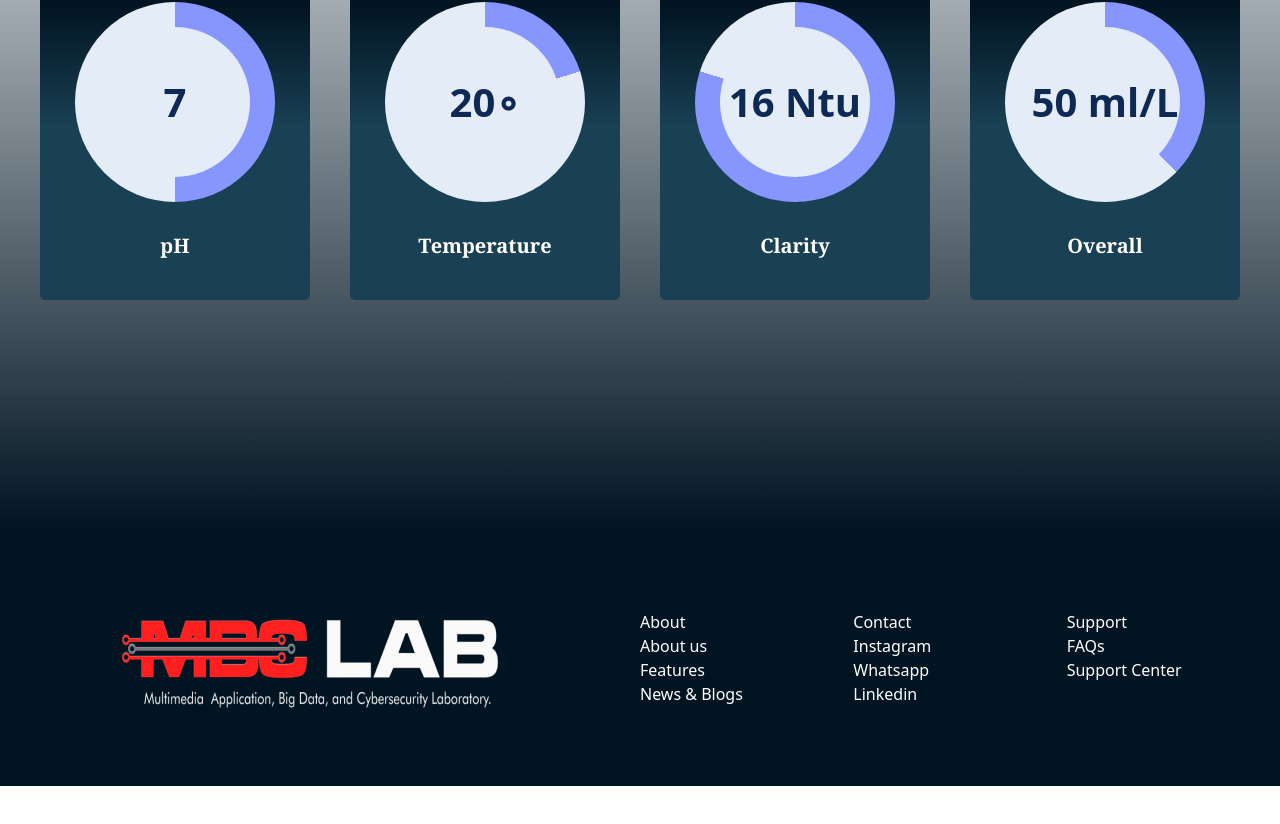
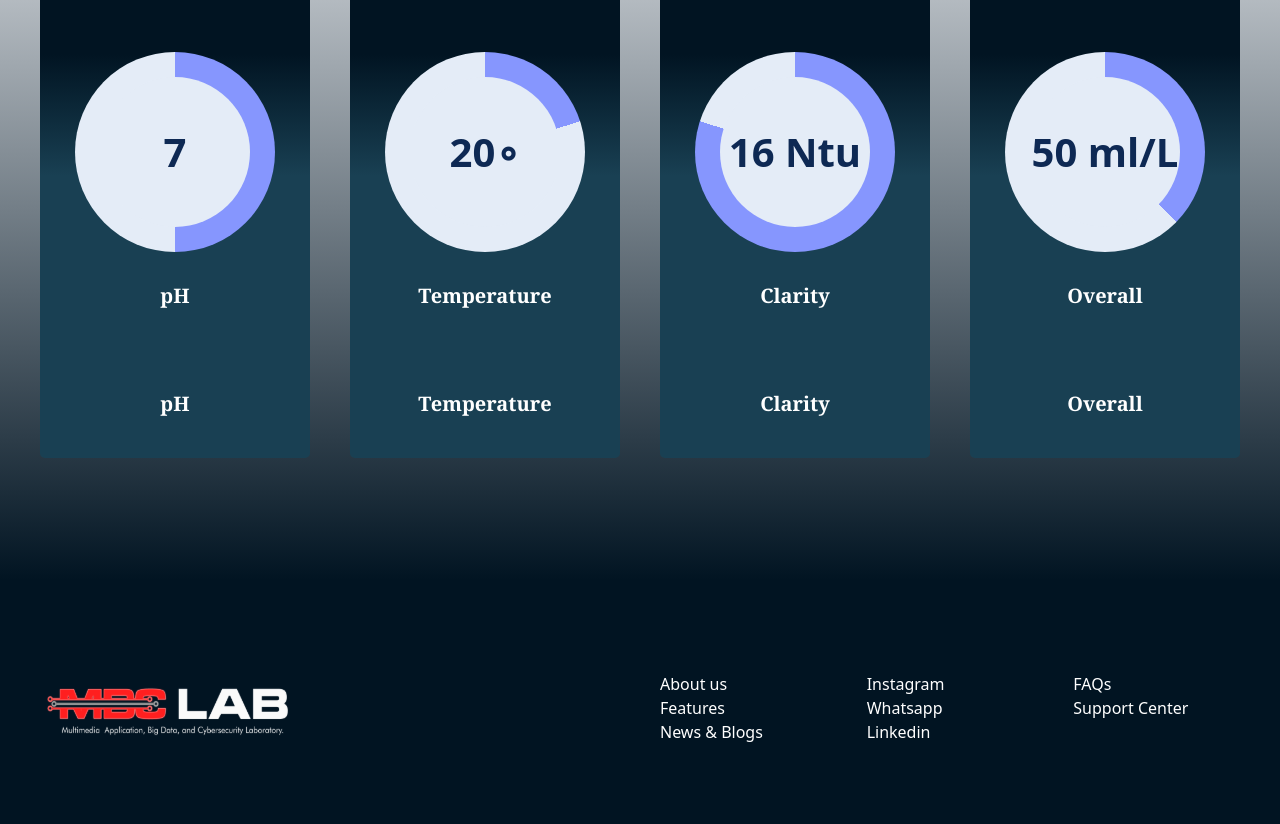
Before and after one commit to mbcLab/My_I-Pond, a Next.js app in the folder Website and Mobile app/website/: page / in a window 1280 px wide. Shown: the part 1188-2012 px from the top of the page. Before the commit the page ends 1974 px from the top, so only its background shows below. Built offline with nearby package versions, Linux system fonts and the light colour scheme.

Commit message:
Changing to app structured next.js

```diff
--- a/Website and Mobile app/website/src/app/daily/page.js
+++ b/Website and Mobile app/website/src/app/daily/page.js
@@ -1,29 +1,18 @@
-import { dataRef } from "@/utils/firebase";
-import {
-  orderByChild,
-  limitToLast,
-  onValue,
-  get,
-  child,
-} from "firebase/database";
+import PH from "@/components/ph";
 
 export default async function page() {
-  // const date = new Date();
-  // const ref = dataRef;
-  // const query = limitToLast(5);
-  // console.log("reading database");
-  // const fetchedData = await get(child(query));
-  // console.log(fetchedData ? fetchedData.val() : "for fuck sake");
-
-  // const res = await fetch(
-  //   `https://backend-nine-rho.vercel.app/predict/6.00/26.00/0`
-  // );
-  // const data = await res.json();
-  // console.log(date);
-
   return (
-    <main className="grid grid-cols-2 pt-10 h-screen items-center">
-      <div className="">Some new component i guess</div>
+    <main>
+      <div className="w-screen text-center">
+        <h1 className="font-serif font-semibold text-4xl">Daily</h1>
+      </div>
+      {/* PH Section */}
+      <section className="grid grid-cols-2 h-screen items-center">
+        <div>
+          <div>
+            <PH data="daily" />
+          </div>
+        </div>
         <div className="mr-10">
           <h1
             className="text-6xl mb-5 font-serif"
@@ -41,14 +30,15 @@ export default async function page() {
           </div>
           <p className="text-xl">
             "Penghujung" atau "pH" adalah sebuah singkatan untuk "potensi
-          hidrogen". Ini adalah ukuran yang digunakan untuk menentukan keasaman
-          atau kebasaan suatu larutan. Skala pH berkisar dari 0 hingga 14,
-          dimana 7 dianggap netral. Nilai pH dibawah 7 menunjukan sifat
-          keasaman, sedangkan nilai pH diatas 7 menunjukan sifat kebasaan.
-          Semakin rendah nilai pH, semakin asam larutan tersebut, dan semakin
-          tinggi nilai pH, semakin basa larutan tersebut.
+            hidrogen". Ini adalah ukuran yang digunakan untuk menentukan
+            keasaman atau kebasaan suatu larutan. Skala pH berkisar dari 0
+            hingga 14, dimana 7 dianggap netral. Nilai pH dibawah 7 menunjukan
+            sifat keasaman, sedangkan nilai pH diatas 7 menunjukan sifat
+            kebasaan. Semakin rendah nilai pH, semakin asam larutan tersebut,
+            dan semakin tinggi nilai pH, semakin basa larutan tersebut.
           </p>
         </div>
+      </section>
     </main>
   );
 }
--- a/Website and Mobile app/website/src/app/layout.js
+++ b/Website and Mobile app/website/src/app/layout.js
@@ -1,6 +1,7 @@
 import "@/styles/globals.css";
 import Image from "next/image";
-import logo from "../../public/logo_lab_putih.png";
+import logo from "../../public/images/ipond_logo.svg";
+import logo_mbc from "../../public/images/mbc_logo.svg";
 
 export const metadata = {
   title: "My I-Pond",
@@ -17,13 +18,9 @@ export default function RootLayout({ children }) {
       <html lang="en">
         <body>
           <nav className="grid grid-cols-2 gap-5 justify-center text-center navbar text-white font-mono min-h-10">
-            <div className="items-center m-3 ml-10 col-start-1">
+            <div className="col-start-1 h-32 ml-10 max-w-fit">
               <a href="/">
-                <Image
-                  src={logo}
-                  alt="MBC Laboratory"
-                  style={{ width: "30%", height: "auto" }}
-                />
+                <Image src={logo} alt="My Ipond" className="mt-3" />
               </a>
             </div>
 
@@ -58,17 +55,17 @@ export default function RootLayout({ children }) {
           {children}
 
           <footer
-            className="h-64 grid grid-cols-2 items-center"
+            className="h-64 grid grid-cols-2 gap-10 items-center"
             style={{ background: "#011422" }}
           >
-            <div className="col-start-1 m-auto">
+            <div className="col-start-1 ml-10">
               <a href="https://www.instagram.com/mbclab/" target="_blank">
-                <Image src={logo} alt="MBC Laboratory" />
+                <Image src={logo_mbc} alt="MBC Laboratory" />
               </a>
             </div>
             <div className="col-span-1 text-white grid grid-cols-3">
               <div className="col-span-1">
-                <h1 style={{ cursor: "default" }}>About</h1>
+                {/* <h1 style={{ cursor: "default" }}>About</h1> */}
                 <a
                   href="/about"
                   style={{ textDecoration: "none", color: "inherit" }}
@@ -89,7 +86,7 @@ export default function RootLayout({ children }) {
                 </a>
               </div>
               <div className="col-span-1">
-                <h1 style={{ cursor: "default" }}>Contact</h1>
+                {/* <h1 style={{ cursor: "default" }}>Contact</h1> */}
                 <a
                   href="https://www.instagram.com/mbclab/"
                   target="_blank"
@@ -101,7 +98,7 @@ export default function RootLayout({ children }) {
                 <p>Linkedin</p>
               </div>
               <div className="col-span-1">
-                <h1 style={{ cursor: "default" }}>Support</h1>
+                {/* <h1 style={{ cursor: "default" }}>Support</h1> */}
                 <p>FAQs</p>
                 <p>Support Center</p>
               </div>
--- a/Website and Mobile app/website/src/app/page.js
+++ b/Website and Mobile app/website/src/app/page.js
@@ -61,17 +61,49 @@ export default function Dashboard() {
           </h1>
         </div>
         <div className="grid grid-cols-4 gap-10 mt-5 text-center font-semibold text-white m-10 items-center justify-center">
-          <div>
-            <Ph />
+          <div
+            className=""
+            style={{
+              borderRadius: "5px",
+              background:
+                "linear-gradient(180deg,rgba(1, 20, 34, 1) 15%,rgba(25,64,83,255) 50%)",
+            }}
+          >
+            <Ph state="daily" />
+            <h1 className="pt-10 font-serif text-xl mb-10">pH</h1>
           </div>
-          <div>
-            <Temperature />
+          <div
+            className=""
+            style={{
+              borderRadius: "5px",
+              background:
+                "linear-gradient(180deg,rgba(1, 20, 34, 1) 15%,rgba(25,64,83,255) 50%)",
+            }}
+          >
+            <Temperature state="daily" />
+            <h1 className="pt-10 font-serif text-xl mb-10">Temperature</h1>
           </div>
-          <div>
-            <Clarity />
+          <div
+            className=""
+            style={{
+              borderRadius: "5px",
+              background:
+                "linear-gradient(180deg,rgba(1, 20, 34, 1) 15%,rgba(25,64,83,255) 50%)",
+            }}
+          >
+            <Clarity state="daily" />
+            <h1 className="pt-10 font-serif text-xl mb-10">Clarity</h1>
           </div>
-          <div>
-            <Overall />
+          <div
+            className=""
+            style={{
+              borderRadius: "5px",
+              background:
+                "linear-gradient(180deg,rgba(1, 20, 34, 1) 15%,rgba(25,64,83,255) 50%)",
+            }}
+          >
+            <Overall data="9" />
+            <h1 className="pt-10 font-serif text-xl mb-10">Overall</h1>
           </div>
         </div>
       </div>
--- /dev/null
+++ b/Website and Mobile app/website/src/app/weekly/page.js
@@ -0,0 +1,54 @@
+import { dataRef } from "@/utils/firebase";
+import {
+  orderByChild,
+  limitToLast,
+  onValue,
+  get,
+  child,
+} from "firebase/database";
+
+export default async function page() {
+  // const date = new Date();
+  // const ref = dataRef;
+  // const query = limitToLast(5);
+  // console.log("reading database");
+  // const fetchedData = await get(child(query));
+  // console.log(fetchedData ? fetchedData.val() : "for fuck sake");
+
+  // const res = await fetch(
+  //   `https://backend-nine-rho.vercel.app/predict/6.00/26.00/0`
+  // );
+  // const data = await res.json();
+  // console.log(date);
+
+  return (
+    <main className="grid grid-cols-2 pt-10 h-screen items-center">
+      <div className="">Some new component i guess</div>
+      <div className="mr-10">
+        <h1
+          className="text-6xl mb-5 font-serif"
+          style={{ color: "#0e2954", paddingBottom: "10px" }}
+        >
+          pH
+        </h1>
+        <div
+          className="grid grid-cols-3 font-mono font-bold"
+          style={{ border: "2px solid #0e2954", borderRadius: "10px" }}
+        >
+          <button>Daily</button>
+          <button>Weekly</button>
+          <button>Monthly</button>
+        </div>
+        <p className="text-xl">
+          "Penghujung" atau "pH" adalah sebuah singkatan untuk "potensi
+          hidrogen". Ini adalah ukuran yang digunakan untuk menentukan keasaman
+          atau kebasaan suatu larutan. Skala pH berkisar dari 0 hingga 14,
+          dimana 7 dianggap netral. Nilai pH dibawah 7 menunjukan sifat
+          keasaman, sedangkan nilai pH diatas 7 menunjukan sifat kebasaan.
+          Semakin rendah nilai pH, semakin asam larutan tersebut, dan semakin
+          tinggi nilai pH, semakin basa larutan tersebut.
+        </p>
+      </div>
+    </main>
+  );
+}
```
Lines whose indentation alone changed are shown as unchanged.
